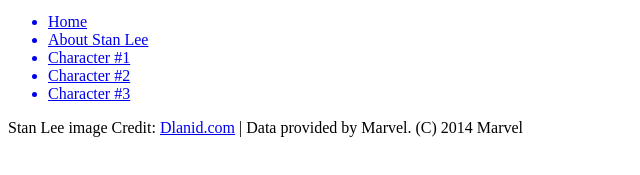
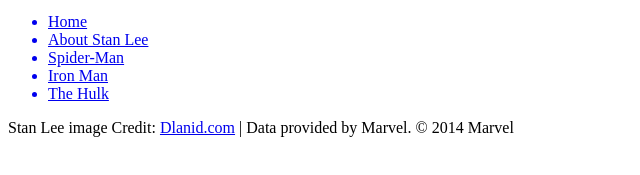
Before and after one commit to charlierw1-uni-projects/Stan-Lee-100, a plain HTML site: page index.html in a window 1280 px wide. Shown: the part 29-204 px from the top of the page, without its empty margins (0-640 px from the left). Drawn offline with Linux system fonts and the light colour scheme.

Commit message:
Update index.html
Updated to use the current template before content is added

```diff
--- a/index.html
+++ b/index.html
@@ -12,14 +12,15 @@
             <ul>
                 <a href="index.html"><li>Home</li></a>
                 <a href="about.html"><li>About Stan Lee</li></a>
-                <a href="index.html"><li>Character #1</li></a>
-                <a href="index.html"><li>Character #2</li></a>
-                <a href="index.html"><li>Character #3</li></a>
+                <a href="character.html" onclick="localStorage.setItem('character', 'Spider-Man (Peter Parker)')"><li>Spider-Man</li></a>
+                <a href="character.html" onclick="localStorage.setItem('character', 'Iron Man')"><li>Iron Man</li></a>
+                <a href="character.html" onclick="localStorage.setItem('character', 'Hulk')"><li>The Hulk</li></a>
             </ul>
         </nav>
     </header>
+
     <footer>
-        <p>Stan Lee image Credit: <a href="dlanid.com">Dlanid.com</a> | Data provided by Marvel. (C) 2014 Marvel</p>
+        <p>Stan Lee image Credit: <a href="dlanid.com">Dlanid.com</a> | Data provided by Marvel. © 2014 Marvel</p>
     </footer>
 </body>
 </html>
```
